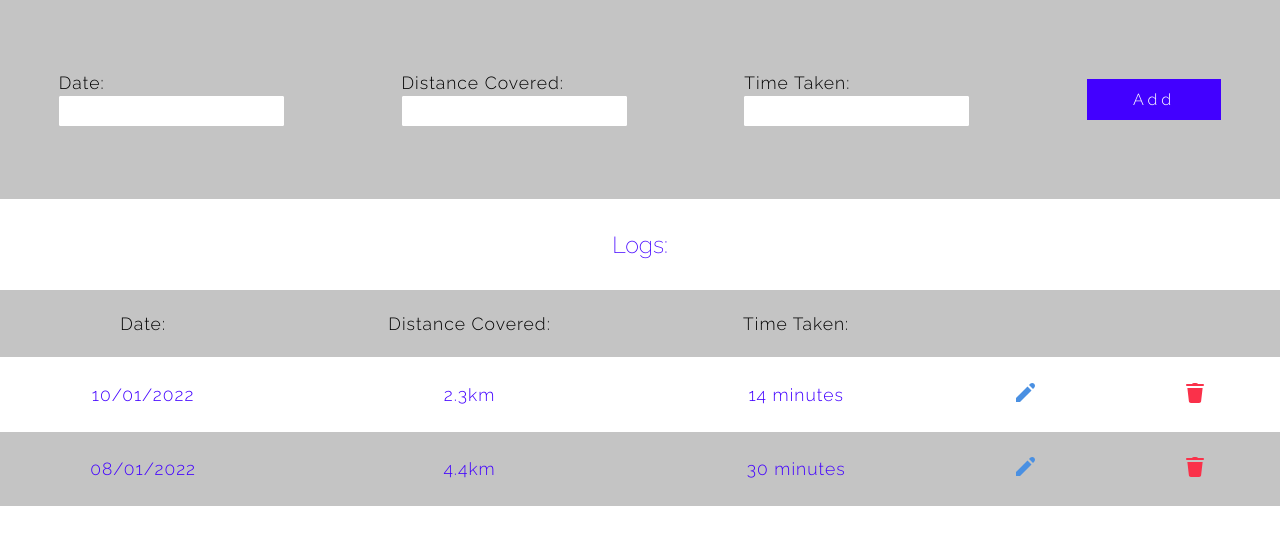
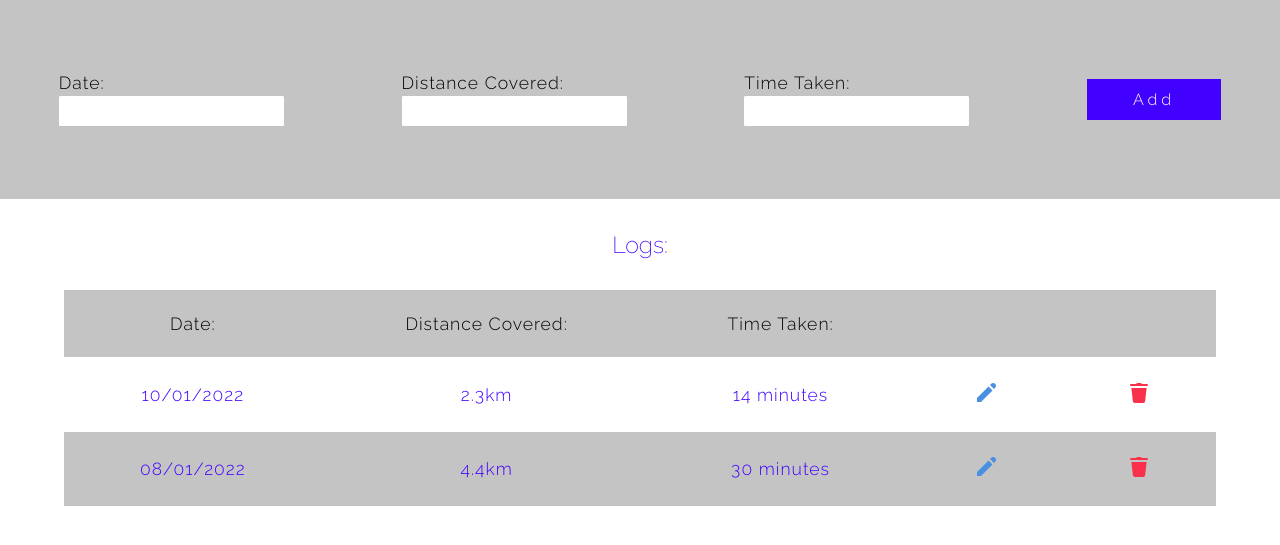
Before and after one commit to TheHood02/joglogger, a PHP site: page / in a window 1280 px wide. Shown: the part 114-659 px from the top of the page. Run offline with PHP 8.4, Linux system fonts and the light colour scheme.

Commit message:
improve table look

```diff
--- a/styles.css
+++ b/styles.css
@@ -70,9 +70,10 @@ body,p {
 }
 
 .logs {
-    width: 100%;
+    width: 90%;
+    border-collapse: collapse;
     padding: 30px 20px;
-    border-collapse: collapse;
+    margin: 0 auto;
 }
 
 .log {
```
